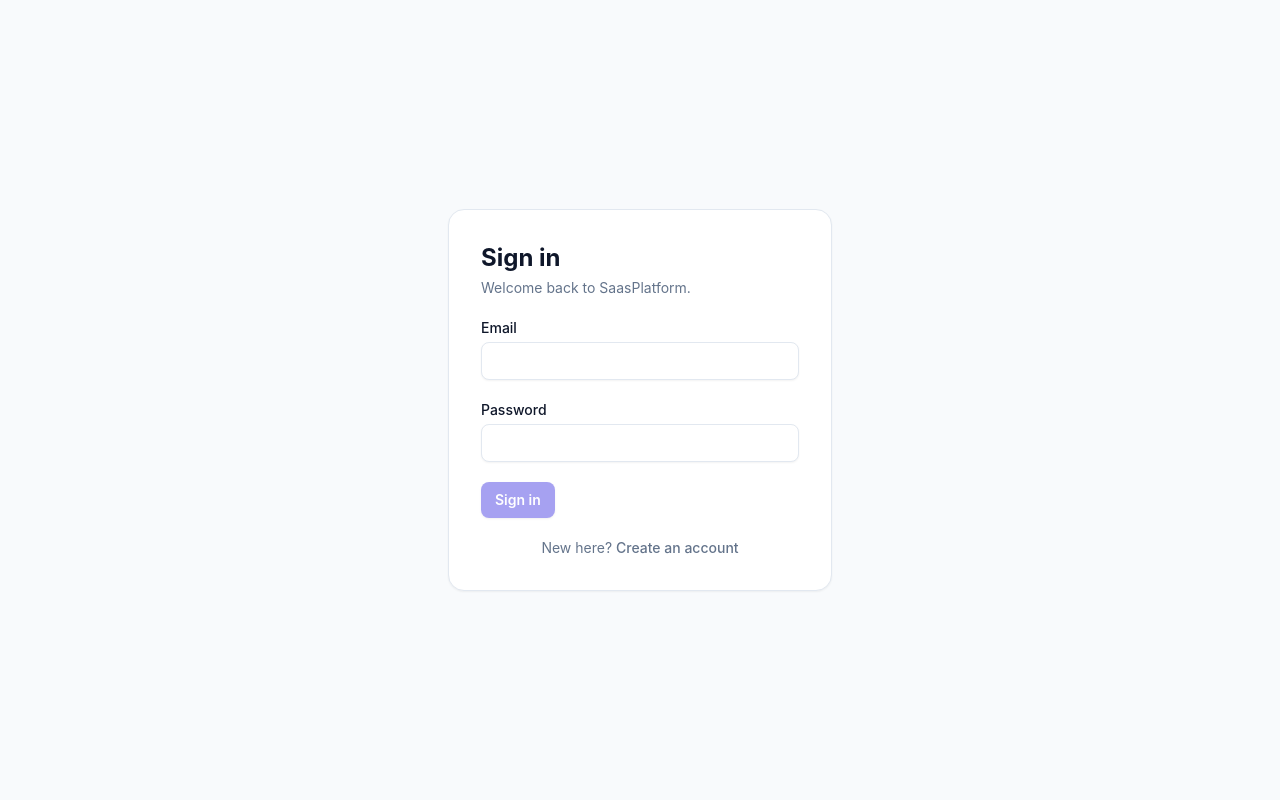
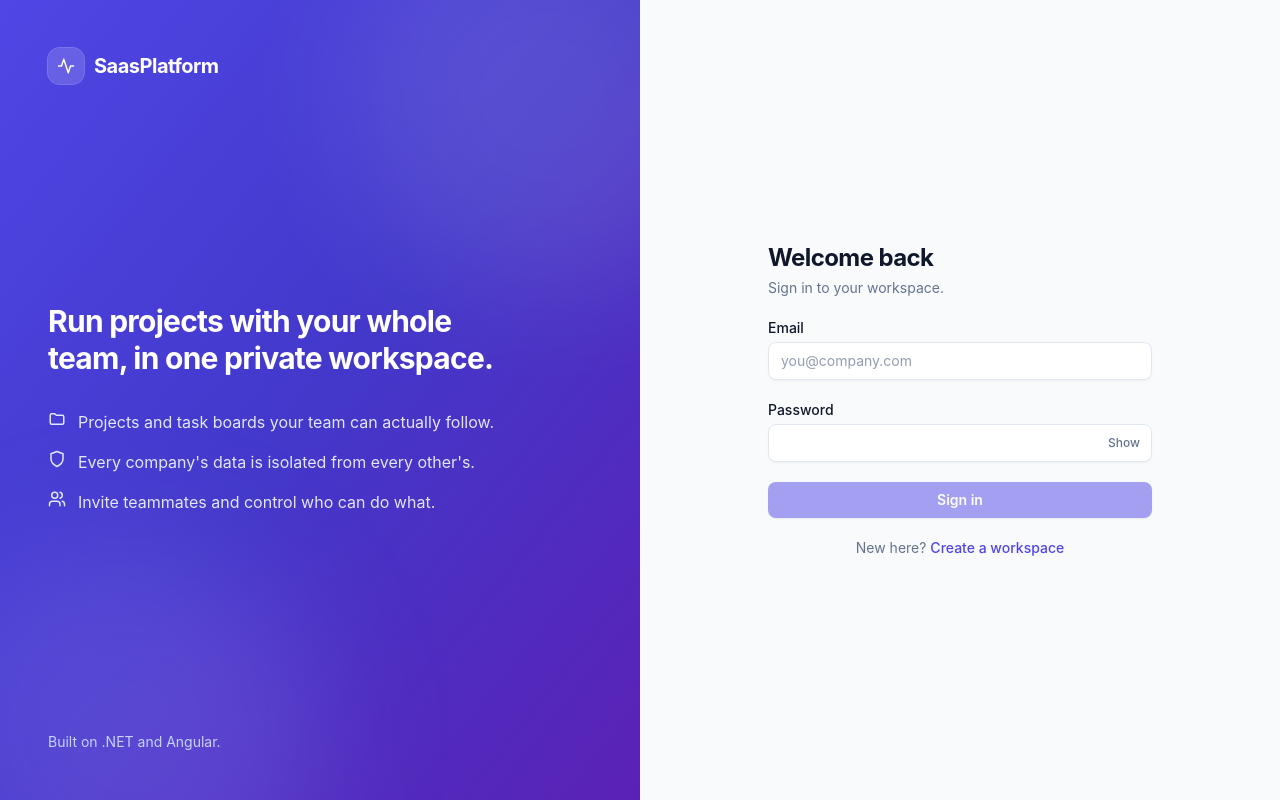
Before and after one commit to chauhanavi21/Saas_company, an Angular app in the folder web/: page /auth/login in a window 1280 px wide. Built offline with nearby package versions, Linux system fonts and the light colour scheme.

Commit message:
feat(web): redesign sign in, register and invite pages with field errors and password strength

```diff
--- a/web/src/app/app.routes.ts
+++ b/web/src/app/app.routes.ts
@@ -1,10 +1,9 @@
 import { Routes } from '@angular/router';
-import { authGuard, guestGuard } from './core/auth/auth.guard';
+import { authGuard } from './core/auth/auth.guard';
 
 export const routes: Routes = [
   {
     path: 'auth',
-    canActivate: [guestGuard],
     loadChildren: () => import('./features/auth/auth.routes').then((m) => m.AUTH_ROUTES),
   },
   {
@@ -15,19 +14,28 @@ export const routes: Routes = [
       { path: '', pathMatch: 'full', redirectTo: 'dashboard' },
       {
         path: 'dashboard',
+        title: 'Dashboard · SaasPlatform',
         loadComponent: () => import('./features/dashboard/dashboard').then((m) => m.Dashboard),
       },
       {
         path: 'projects',
+        title: 'Projects · SaasPlatform',
         loadComponent: () => import('./features/projects/projects').then((m) => m.Projects),
       },
       {
         path: 'projects/:id',
+        title: 'Project · SaasPlatform',
         loadComponent: () => import('./features/projects/project-detail').then((m) => m.ProjectDetail),
       },
       {
         path: 'team',
+        title: 'Team · SaasPlatform',
         loadComponent: () => import('./features/team/team').then((m) => m.Team),
+      },
+      {
+        path: 'settings',
+        title: 'Settings · SaasPlatform',
+        loadComponent: () => import('./features/settings/settings').then((m) => m.Settings),
       },
     ],
   },
--- a/web/src/app/features/auth/accept-invite.ts
+++ b/web/src/app/features/auth/accept-invite.ts
@@ -1,60 +1,61 @@
-import { HttpErrorResponse } from '@angular/common/http';
 import { Component, OnInit, inject, input, signal } from '@angular/core';
 import { FormBuilder, ReactiveFormsModule, Validators } from '@angular/forms';
 import { Router, RouterLink } from '@angular/router';
 import { InvitationPreview, TeamApi } from '../../core/api/team.api';
 import { AuthService } from '../../core/auth/auth.service';
+import { messageOf } from '../../core/ui/errors';
+import { AuthLayout } from './auth-layout';
 
 @Component({
   selector: 'app-accept-invite',
-  imports: [ReactiveFormsModule, RouterLink],
+  imports: [ReactiveFormsModule, RouterLink, AuthLayout],
   template: `
-    <div class="flex min-h-screen items-center justify-center px-4">
+    <app-auth-layout>
       @if (state() === 'loading') {
-        <p class="text-slate-500">Checking your invitation…</p>
+        <div class="space-y-3" aria-busy="true">
+          <div class="skeleton h-8 w-3/4"></div>
+          <div class="skeleton h-4 w-full"></div>
+          <div class="skeleton h-10 w-full"></div>
+        </div>
       } @else if (state() === 'invalid') {
-        <div class="w-full max-w-sm rounded-2xl border border-slate-200 bg-white p-8 text-center shadow-sm">
-          <h1 class="text-xl font-bold">Invitation unavailable</h1>
-          <p class="mt-2 text-sm text-slate-500">This link is invalid, already used, or has expired. Ask your admin for a new one.</p>
-          <a routerLink="/auth/login" class="mt-4 inline-block text-sm font-medium text-brand-600 hover:underline">Go to sign in</a>
+        <div>
+          <h1 class="page-title">Invitation unavailable</h1>
+          <p class="page-sub">This link is invalid, already used, or has expired. Ask your admin for a new one.</p>
+          <a routerLink="/auth/login" class="btn-secondary mt-6">Go to sign in</a>
         </div>
       } @else {
-        <form
-          [formGroup]="form"
-          (ngSubmit)="submit()"
-          class="w-full max-w-sm space-y-5 rounded-2xl border border-slate-200 bg-white p-8 shadow-sm"
-        >
+        <form [formGroup]="form" (ngSubmit)="submit()" class="space-y-5" novalidate>
           <div>
-            <h1 class="text-2xl font-bold">Join {{ preview()?.companyName }}</h1>
-            <p class="mt-1 text-sm text-slate-500">
-              You've been invited as <strong>{{ preview()?.role }}</strong> using {{ preview()?.email }}.
+            <h1 class="page-title">Join {{ preview()?.companyName }}</h1>
+            <p class="page-sub">
+              You've been invited as <span class="badge-brand">{{ preview()?.role }}</span> using {{ preview()?.email }}.
             </p>
           </div>
 
           @if (error()) {
-            <p class="rounded-lg bg-red-50 px-3 py-2 text-sm text-red-700">{{ error() }}</p>
+            <p class="rounded-lg bg-danger-soft px-3 py-2 text-sm text-danger" role="alert">{{ error() }}</p>
           }
 
-          <label class="block text-sm font-medium">
-            Your name
-            <input class="input mt-1" formControlName="fullName" autocomplete="name" />
-          </label>
-          <label class="block text-sm font-medium">
-            Choose a password
-            <input class="input mt-1" type="password" formControlName="password" autocomplete="new-password" />
-            <span class="mt-1 block text-xs text-slate-500">At least 8 characters.</span>
-          </label>
+          <div>
+            <label class="label" for="name">Your name</label>
+            <input id="name" class="input" formControlName="fullName" autocomplete="name" />
+          </div>
+          <div>
+            <label class="label" for="password">Choose a password</label>
+            <input id="password" class="input" type="password" formControlName="password" autocomplete="new-password" />
+            <p class="hint">At least 8 characters.</p>
+          </div>
 
-          <button class="btn-primary" type="submit" [disabled]="form.invalid || loading()">
+          <button class="btn-primary btn-block" type="submit" [disabled]="form.invalid || loading()">
             {{ loading() ? 'Joining…' : 'Join workspace' }}
           </button>
         </form>
       }
-    </div>
+    </app-auth-layout>
   `,
 })
 export class AcceptInvite implements OnInit {
-  /** Bound from the ?token= query string (withComponentInputBinding). */
+  /** Bound from the ?token= query string. */
   readonly token = input<string>('');
 
   private readonly fb = inject(FormBuilder);
@@ -73,6 +74,9 @@ export class AcceptInvite implements OnInit {
   });
 
   ngOnInit() {
+    // Someone already signed in who opens an invite link must sign out first, or they'd be switched silently.
+    if (this.auth.isAuthenticated()) this.auth.clear();
+
     const token = this.token();
     if (!token) {
       this.state.set('invalid');
@@ -88,14 +92,14 @@ export class AcceptInvite implements OnInit {
   }
 
   protected submit() {
-    if (this.form.invalid) return;
+    if (this.form.invalid || this.loading()) return;
     this.loading.set(true);
     this.error.set(null);
     const { fullName, password } = this.form.getRawValue();
     this.auth.acceptInvite(this.token(), fullName, password).subscribe({
       next: () => this.router.navigate(['/dashboard']),
-      error: (e: HttpErrorResponse) => {
-        this.error.set((e.error?.title as string | undefined) ?? 'Something went wrong. Try again.');
+      error: (e) => {
+        this.error.set(messageOf(e));
         this.loading.set(false);
       },
     });
--- /dev/null
+++ b/web/src/app/features/auth/auth-layout.ts
@@ -0,0 +1,37 @@
+import { Component } from '@angular/core';
+import { Icon } from '../../shared/icon';
+
+/** Split-screen frame shared by sign in, register and accept-invite. */
+@Component({
+  selector: 'app-auth-layout',
+  imports: [Icon],
+  template: `
+    <div class="grid min-h-screen lg:grid-cols-2">
+      <section class="relative hidden overflow-hidden bg-gradient-to-br from-indigo-600 via-indigo-700 to-violet-800 p-12 text-white lg:flex lg:flex-col lg:justify-between">
+        <div class="pointer-events-none absolute -right-24 -top-24 h-96 w-96 rounded-full bg-white/10 blur-3xl"></div>
+        <div class="pointer-events-none absolute -bottom-32 -left-16 h-96 w-96 rounded-full bg-violet-400/20 blur-3xl"></div>
+
+        <div class="relative flex items-center gap-2.5">
+          <span class="grid h-9 w-9 place-items-center rounded-xl bg-white/15 ring-1 ring-white/25"><app-icon name="activity" /></span>
+          <span class="text-xl font-bold tracking-tight">SaasPlatform</span>
+        </div>
+
+        <div class="relative max-w-md">
+          <h2 class="text-3xl font-bold leading-tight tracking-tight">Run projects with your whole team, in one private workspace.</h2>
+          <ul class="mt-8 space-y-4 text-indigo-100">
+            <li class="flex gap-3"><app-icon name="folder" /> Projects and task boards your team can actually follow.</li>
+            <li class="flex gap-3"><app-icon name="shield" /> Every company's data is isolated from every other's.</li>
+            <li class="flex gap-3"><app-icon name="users" /> Invite teammates and control who can do what.</li>
+          </ul>
+        </div>
+
+        <p class="relative text-sm text-indigo-200">Built on .NET and Angular.</p>
+      </section>
+
+      <section class="flex items-center justify-center px-4 py-10 sm:px-8">
+        <div class="w-full max-w-sm animate-fade-up"><ng-content /></div>
+      </section>
+    </div>
+  `,
+})
+export class AuthLayout {}
--- a/web/src/app/features/auth/auth.routes.ts
+++ b/web/src/app/features/auth/auth.routes.ts
@@ -1,8 +1,10 @@
 import { Routes } from '@angular/router';
+import { guestGuard } from '../../core/auth/auth.guard';
 
+/** Login and register are guest-only. The invite page is open to everyone (it signs out any current user itself). */
 export const AUTH_ROUTES: Routes = [
   { path: '', pathMatch: 'full', redirectTo: 'login' },
-  { path: 'login', loadComponent: () => import('./login').then((m) => m.Login) },
-  { path: 'register', loadComponent: () => import('./register').then((m) => m.Register) },
+  { path: 'login', canActivate: [guestGuard], loadComponent: () => import('./login').then((m) => m.Login) },
+  { path: 'register', canActivate: [guestGuard], loadComponent: () => import('./register').then((m) => m.Register) },
   { path: 'accept-invite', loadComponent: () => import('./accept-invite').then((m) => m.AcceptInvite) },
 ];
--- a/web/src/app/features/auth/login.ts
+++ b/web/src/app/features/auth/login.ts
@@ -1,46 +1,52 @@
-import { HttpErrorResponse } from '@angular/common/http';
-import { Component, inject, signal } from '@angular/core';
+import { Component, inject, input, signal } from '@angular/core';
 import { FormBuilder, ReactiveFormsModule, Validators } from '@angular/forms';
 import { Router, RouterLink } from '@angular/router';
 import { AuthService } from '../../core/auth/auth.service';
+import { messageOf } from '../../core/ui/errors';
+import { AuthLayout } from './auth-layout';
 
 @Component({
   selector: 'app-login',
-  imports: [ReactiveFormsModule, RouterLink],
+  imports: [ReactiveFormsModule, RouterLink, AuthLayout],
   template: `
-    <div class="flex min-h-screen items-center justify-center px-4">
-      <form
-        [formGroup]="form"
-        (ngSubmit)="submit()"
-        class="w-full max-w-sm space-y-5 rounded-2xl border border-slate-200 bg-white p-8 shadow-sm"
-      >
+    <app-auth-layout>
+      <form [formGroup]="form" (ngSubmit)="submit()" class="space-y-5" novalidate>
         <div>
-          <h1 class="text-2xl font-bold">Sign in</h1>
-          <p class="mt-1 text-sm text-slate-500">Welcome back to SaasPlatform.</p>
+          <h1 class="page-title">Welcome back</h1>
+          <p class="page-sub">Sign in to your workspace.</p>
         </div>
 
+        @if (expired()) {
+          <p class="rounded-lg bg-warning-soft px-3 py-2 text-sm text-warning" role="status">Your session ended. Please sign in again.</p>
+        }
         @if (error()) {
-          <p class="rounded-lg bg-red-50 px-3 py-2 text-sm text-red-700">{{ error() }}</p>
+          <p class="rounded-lg bg-danger-soft px-3 py-2 text-sm text-danger" role="alert">{{ error() }}</p>
         }
 
-        <label class="block text-sm font-medium">
-          Email
-          <input class="input mt-1" type="email" formControlName="email" autocomplete="email" />
-        </label>
-        <label class="block text-sm font-medium">
-          Password
-          <input class="input mt-1" type="password" formControlName="password" autocomplete="current-password" />
-        </label>
+        <div>
+          <label class="label" for="email">Email</label>
+          <input id="email" class="input" type="email" formControlName="email" autocomplete="email" placeholder="you@company.com" />
+        </div>
 
-        <button class="btn-primary" type="submit" [disabled]="form.invalid || loading()">
+        <div>
+          <label class="label" for="password">Password</label>
+          <div class="relative">
+            <input id="password" class="input pr-16" [type]="show() ? 'text' : 'password'" formControlName="password" autocomplete="current-password" />
+            <button type="button" class="absolute inset-y-0 right-0 px-3 text-xs font-medium text-muted hover:text-ink" (click)="show.set(!show())">
+              {{ show() ? 'Hide' : 'Show' }}
+            </button>
+          </div>
+        </div>
+
+        <button class="btn-primary btn-block" type="submit" [disabled]="form.invalid || loading()">
           {{ loading() ? 'Signing in…' : 'Sign in' }}
         </button>
 
-        <p class="text-center text-sm text-slate-500">
-          New here? <a routerLink="/auth/register" class="font-medium text-brand-600 hover:underline">Create an account</a>
+        <p class="text-center text-sm text-muted">
+          New here? <a routerLink="/auth/register" class="link">Create a workspace</a>
         </p>
       </form>
-    </div>
+    </app-auth-layout>
   `,
 })
 export class Login {
@@ -48,8 +54,13 @@ export class Login {
   private readonly auth = inject(AuthService);
   private readonly router = inject(Router);
 
+  /** Bound from query parameters. */
+  readonly returnUrl = input<string>('');
+  readonly expired = input<string>('');
+
   protected readonly loading = signal(false);
   protected readonly error = signal<string | null>(null);
+  protected readonly show = signal(false);
 
   protected readonly form = this.fb.nonNullable.group({
     email: ['', [Validators.required, Validators.email]],
@@ -57,17 +68,23 @@ export class Login {
   });
 
   protected submit() {
-    if (this.form.invalid) return;
+    if (this.form.invalid || this.loading()) return;
     this.loading.set(true);
     this.error.set(null);
 
     const { email, password } = this.form.getRawValue();
     this.auth.login(email, password).subscribe({
-      next: () => this.router.navigate(['/dashboard']),
-      error: (e: HttpErrorResponse) => {
-        this.error.set(e.status === 401 ? 'Invalid email or password.' : 'Something went wrong. Try again.');
+      next: () => this.router.navigateByUrl(this.safeReturnUrl()),
+      error: (e) => {
+        this.error.set(messageOf(e));
         this.loading.set(false);
       },
     });
   }
+
+  /** Only follow in-app paths, so a crafted link can't redirect someone to another site after login. */
+  private safeReturnUrl(): string {
+    const url = this.returnUrl();
+    return url.startsWith('/') && !url.startsWith('//') ? url : '/dashboard';
+  }
 }
--- a/web/src/app/features/auth/register.ts
+++ b/web/src/app/features/auth/register.ts
@@ -1,55 +1,59 @@
-import { HttpErrorResponse } from '@angular/common/http';
-import { Component, inject, signal } from '@angular/core';
+import { Component, computed, inject, signal } from '@angular/core';
 import { FormBuilder, ReactiveFormsModule, Validators } from '@angular/forms';
 import { Router, RouterLink } from '@angular/router';
 import { AuthService } from '../../core/auth/auth.service';
+import { FieldErrors, fieldErrorsOf, messageOf } from '../../core/ui/errors';
+import { AuthLayout } from './auth-layout';
 
 @Component({
   selector: 'app-register',
-  imports: [ReactiveFormsModule, RouterLink],
+  imports: [ReactiveFormsModule, RouterLink, AuthLayout],
   template: `
-    <div class="flex min-h-screen items-center justify-center px-4">
-      <form
-        [formGroup]="form"
-        (ngSubmit)="submit()"
-        class="w-full max-w-sm space-y-5 rounded-2xl border border-slate-200 bg-white p-8 shadow-sm"
-      >
+    <app-auth-layout>
+      <form [formGroup]="form" (ngSubmit)="submit()" class="space-y-4" novalidate>
         <div>
-          <h1 class="text-2xl font-bold">Create your workspace</h1>
-          <p class="mt-1 text-sm text-slate-500">You'll be the admin of your company account.</p>
+          <h1 class="page-title">Create your workspace</h1>
+          <p class="page-sub">You'll be the admin of your company's account.</p>
         </div>
 
         @if (error()) {
-          <p class="rounded-lg bg-red-50 px-3 py-2 text-sm text-red-700">{{ error() }}</p>
+          <p class="rounded-lg bg-danger-soft px-3 py-2 text-sm text-danger" role="alert">{{ error() }}</p>
         }
 
-        <label class="block text-sm font-medium">
-          Company name
-          <input class="input mt-1" formControlName="companyName" autocomplete="organization" />
-        </label>
-        <label class="block text-sm font-medium">
-          Your name
-          <input class="input mt-1" formControlName="fullName" autocomplete="name" />
-        </label>
-        <label class="block text-sm font-medium">
-          Email
-          <input class="input mt-1" type="email" formControlName="email" autocomplete="email" />
-        </label>
-        <label class="block text-sm font-medium">
-          Password
-          <input class="input mt-1" type="password" formControlName="password" autocomplete="new-password" />
-          <span class="mt-1 block text-xs text-slate-500">At least 8 characters.</span>
-        </label>
+        <div>
+          <label class="label" for="company">Company name</label>
+          <input id="company" class="input" formControlName="companyName" autocomplete="organization" [attr.aria-invalid]="bad('companyName')" />
+          @for (m of server()['companyName'] ?? []; track m) { <p class="field-error">{{ m }}</p> }
+        </div>
+        <div>
+          <label class="label" for="name">Your name</label>
+          <input id="name" class="input" formControlName="fullName" autocomplete="name" [attr.aria-invalid]="bad('fullName')" />
+          @for (m of server()['fullName'] ?? []; track m) { <p class="field-error">{{ m }}</p> }
+        </div>
+        <div>
+          <label class="label" for="email">Work email</label>
+          <input id="email" class="input" type="email" formControlName="email" autocomplete="email" [attr.aria-invalid]="bad('email')" />
+          @for (m of server()['email'] ?? []; track m) { <p class="field-error">{{ m }}</p> }
+        </div>
+        <div>
+          <label class="label" for="password">Password</label>
+          <input id="password" class="input" type="password" formControlName="password" autocomplete="new-password" [attr.aria-invalid]="bad('password')" />
+          <div class="mt-2 h-1.5 overflow-hidden rounded-full bg-subtle" aria-hidden="true">
+            <div class="h-full transition-all" [style.width.%]="strength().pct" [class]="strength().color"></div>
+          </div>
+          <p class="hint">{{ strength().label }} · at least 8 characters</p>
+          @for (m of server()['password'] ?? []; track m) { <p class="field-error">{{ m }}</p> }
+        </div>
 
-        <button class="btn-primary" type="submit" [disabled]="form.invalid || loading()">
-          {{ loading() ? 'Creating…' : 'Create account' }}
+        <button class="btn-primary btn-block" type="submit" [disabled]="form.invalid || loading()">
+          {{ loading() ? 'Creating…' : 'Create workspace' }}
         </button>
 
-        <p class="text-center text-sm text-slate-500">
-          Already registered? <a routerLink="/auth/login" class="font-medium text-brand-600 hover:underline">Sign in</a>
+        <p class="text-center text-sm text-muted">
+          Already registered? <a routerLink="/auth/login" class="link">Sign in</a>
         </p>
       </form>
-    </div>
+    </app-auth-layout>
   `,
 })
 export class Register {
@@ -59,6 +63,8 @@ export class Register {
 
   protected readonly loading = signal(false);
   protected readonly error = signal<string | null>(null);
+  protected readonly server = signal<FieldErrors>({});
+  private readonly password = signal('');
 
   protected readonly form = this.fb.nonNullable.group({
     companyName: ['', Validators.required],
@@ -67,15 +73,42 @@ export class Register {
     password: ['', [Validators.required, Validators.minLength(8)]],
   });
 
+  constructor() {
+    this.form.controls.password.valueChanges.subscribe((v) => this.password.set(v));
+  }
+
+  /** A rough, honest meter: length and variety only. The server still enforces the real rule. */
+  protected readonly strength = computed(() => {
+    const p = this.password();
+    if (!p) return { pct: 0, label: 'Choose a password', color: 'bg-subtle' };
+    let score = 0;
+    if (p.length >= 8) score++;
+    if (p.length >= 12) score++;
+    if (/[a-z]/.test(p) && /[A-Z]/.test(p)) score++;
+    if (/\d/.test(p)) score++;
+    if (/[^A-Za-z0-9]/.test(p)) score++;
+    if (score <= 1) return { pct: 25, label: 'Weak', color: 'bg-danger' };
+    if (score <= 2) return { pct: 50, label: 'Fair', color: 'bg-warning' };
+    if (score <= 3) return { pct: 75, label: 'Good', color: 'bg-brand' };
+    return { pct: 100, label: 'Strong', color: 'bg-success' };
+  });
+
+  protected bad(field: string) {
+    const c = this.form.get(field);
+    return (c?.invalid && c.touched) || !!this.server()[field]?.length ? 'true' : null;
+  }
+
   protected submit() {
-    if (this.form.invalid) return;
+    if (this.form.invalid || this.loading()) return;
     this.loading.set(true);
     this.error.set(null);
+    this.server.set({});
 
     this.auth.register(this.form.getRawValue()).subscribe({
       next: () => this.router.navigate(['/dashboard']),
-      error: (e: HttpErrorResponse) => {
-        this.error.set((e.error?.title as string | undefined) ?? 'Something went wrong. Try again.');
+      error: (e) => {
+        this.server.set(fieldErrorsOf(e));
+        this.error.set(messageOf(e));
         this.loading.set(false);
       },
     });
```
